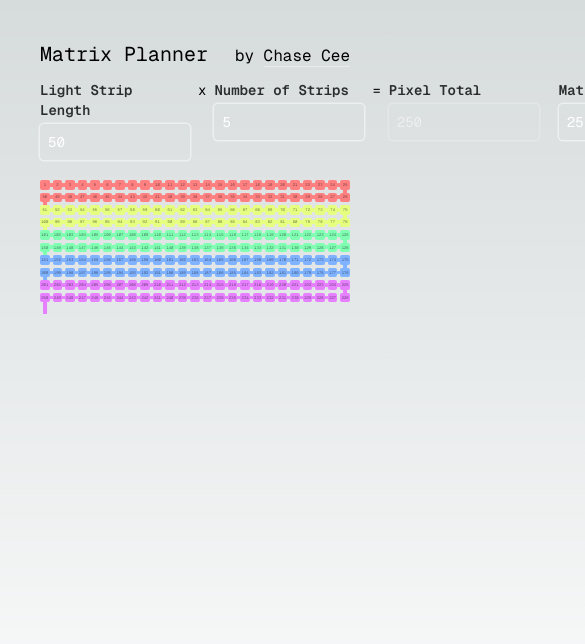
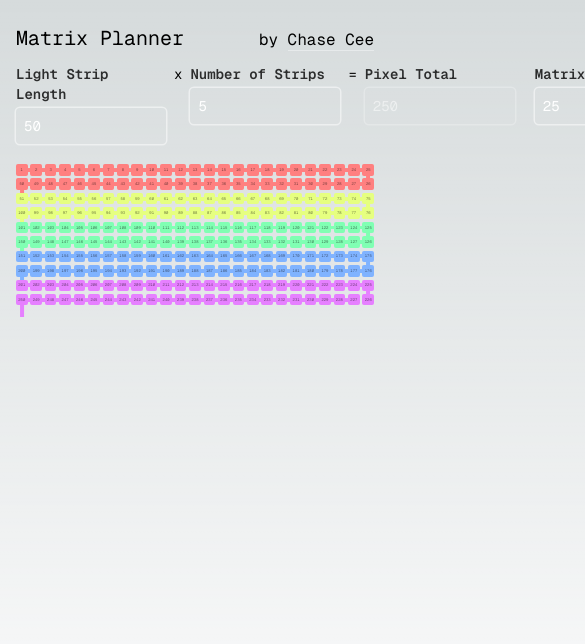
Before and after one commit to chasecee/matrix-planner, a Next.js app: page / in a window 390 px wide. Shown: the top 644 px of the page, 585 px wide, since content can reach past the window. Built offline with nearby package versions, Linux system fonts and the light colour scheme.

Commit message:
wedb editor

```diff
--- a/app/page.tsx
+++ b/app/page.tsx
@@ -24,7 +24,7 @@ export default function Home() {
     (_, index) => generateColor(index, lightStripsAmount)
   );
   return (
-    <main className="flex min-h-screen flex-col justify-start p-10">
+    <main className="flex min-h-screen flex-col justify-start py-6 px-4 lg:p-10">
       <Header title="Matrix Planner" authorLink="https://chasecee.com" />
       <ControlPanel
         lightStripLength={lightStripLength}
```
